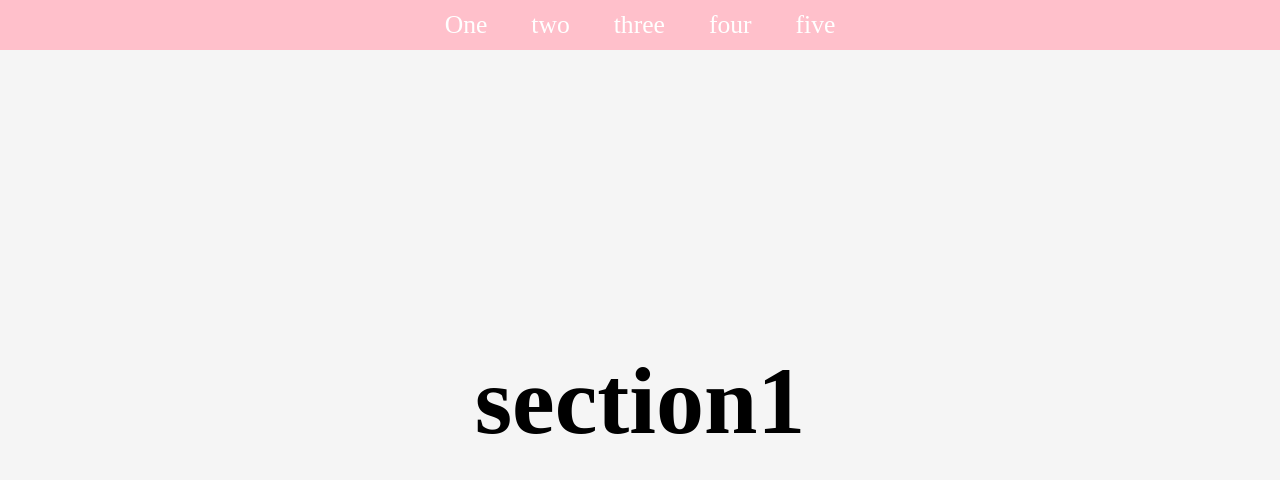
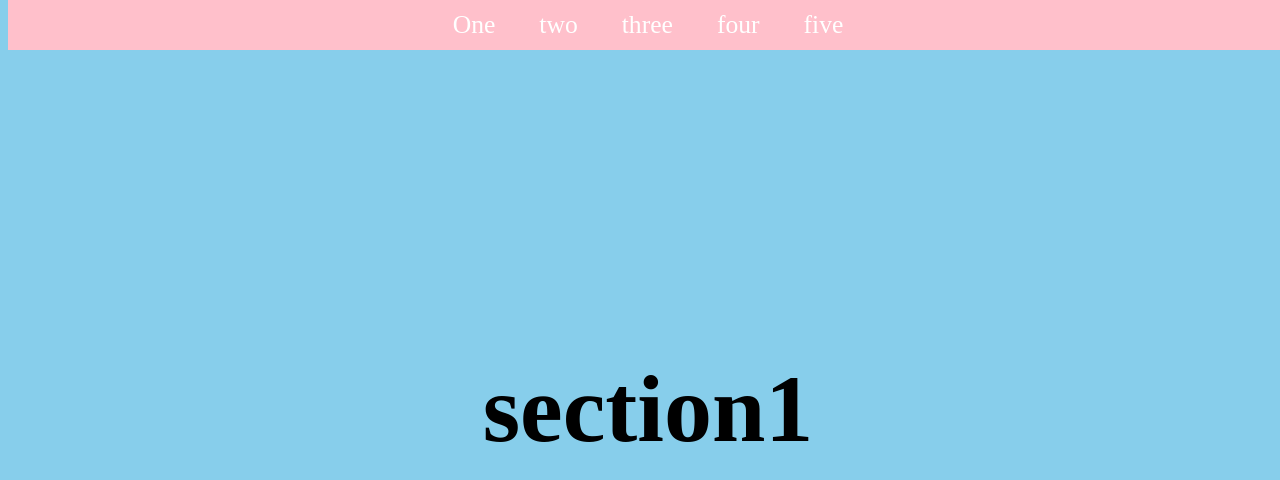
Before and after one commit to theCoder505/url_shift_skip, a plain HTML site: page index.html in a window 1280 px wide. Drawn offline with Linux system fonts and the light colour scheme.

Commit message:
Update index.css

```diff
--- a/index.css
+++ b/index.css
@@ -10,7 +10,7 @@ body {
     overflow-y: scroll;
     -webkit-overflow-scrolling: touch;
     /* iOS velocity scrolling */
-    background: whitesmoke;
+    background: skyblue;
 }
 
 
@@ -18,8 +18,6 @@ body {
  /* The new nav scrollspy nav bar CSS  */
 
 *{
-    margin: 0;
-    padding: 0;
     scroll-behavior: smooth;
 }
 
```
